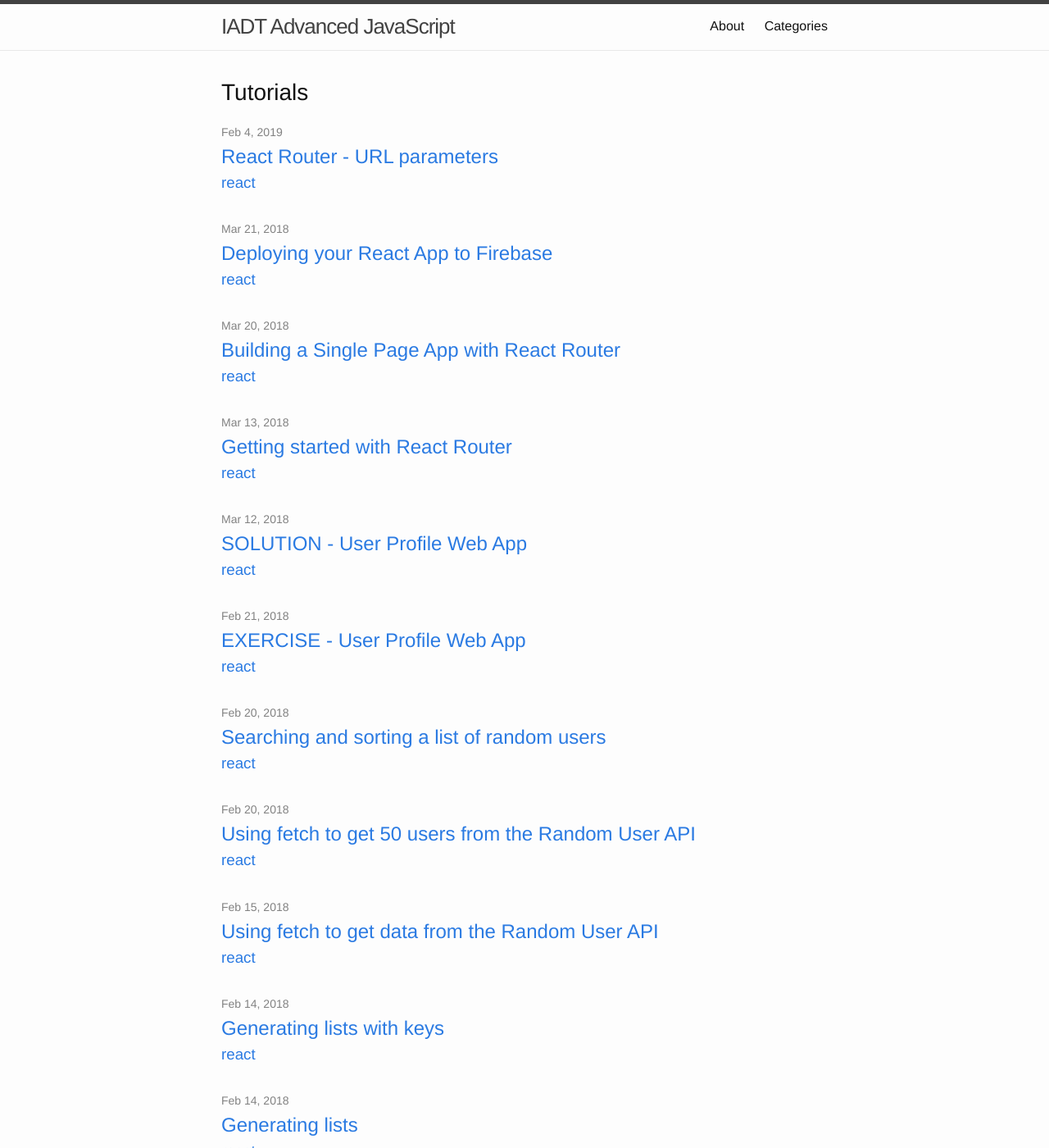
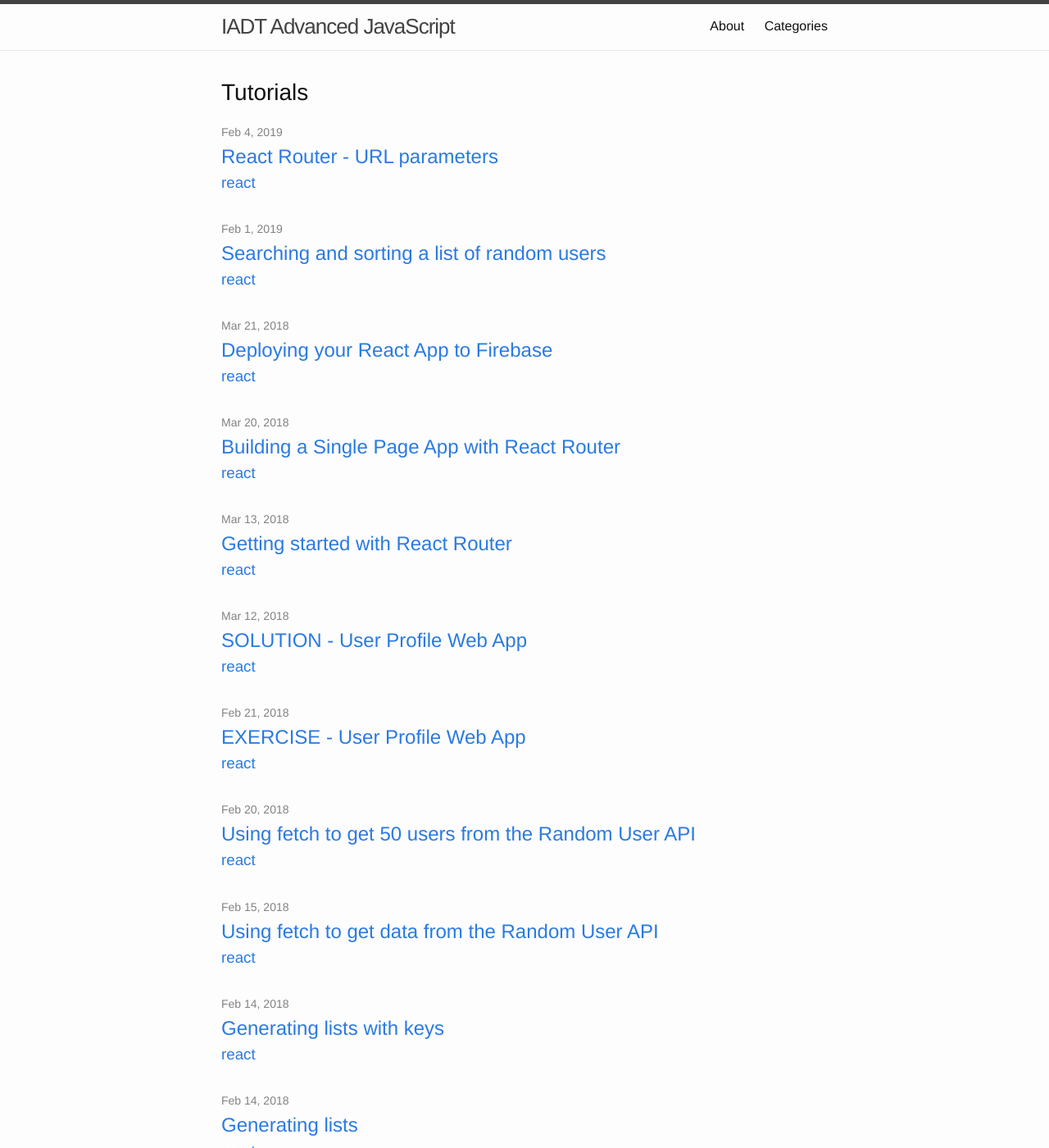
Before and after one commit to IADT-AdvancedJS/IADT-AdvancedJS.github.io, a Jekyll site: the page built from index.md, in a window 1280 px wide and 1400 px high. Shown: the whole window at 82% size. Built offline with Jekyll 4.4.1, drawn with Linux system fonts in a browser that asks for light colours.

Commit message:
date change

```diff
--- a/_posts/2019-02-01-react-sort-search-randomusers.markdown
+++ b/_posts/2019-02-01-react-sort-search-randomusers.markdown
@@ -1,7 +1,7 @@
 ---
 layout: post
 title:  "Searching and sorting a list of random users"
-date:   2018-02-20 23:07:08 +0000
+date:   2019-02-01 23:07:08 +0000
 categories: react
 ---
 
```
